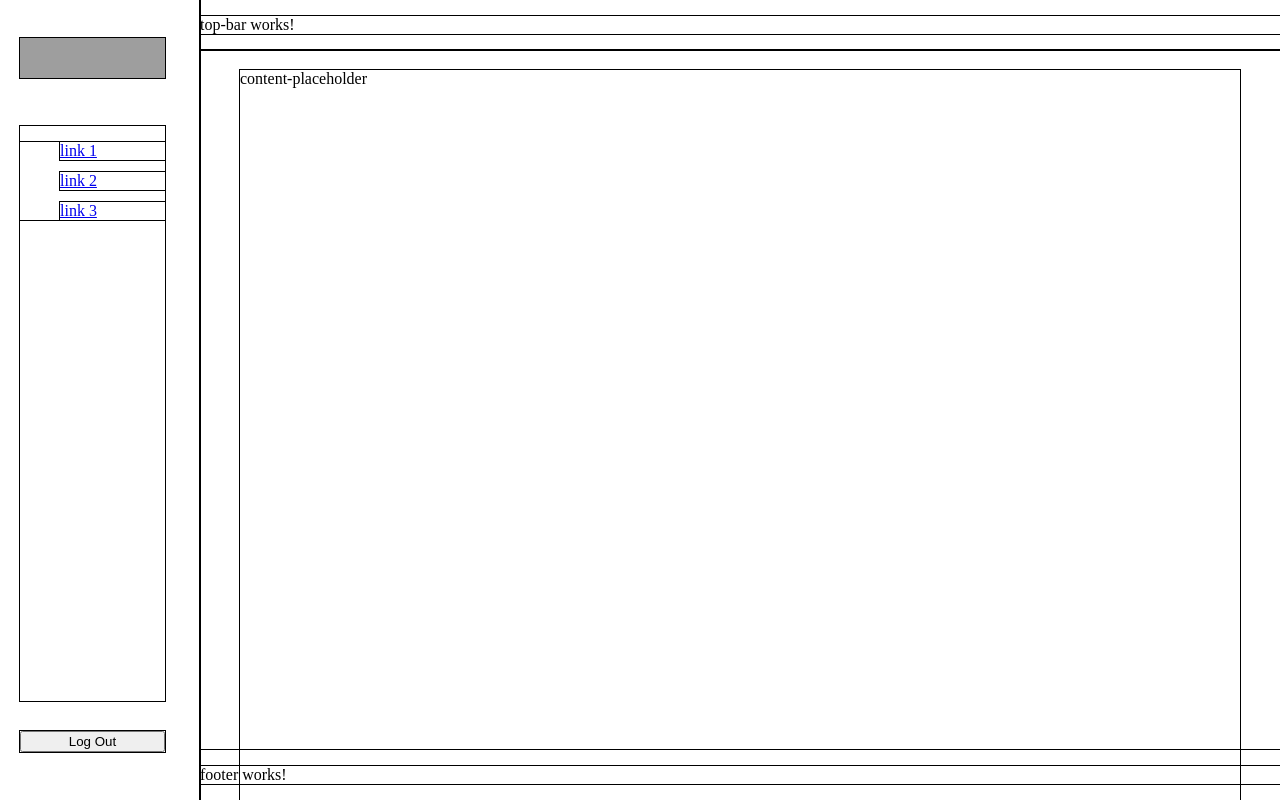
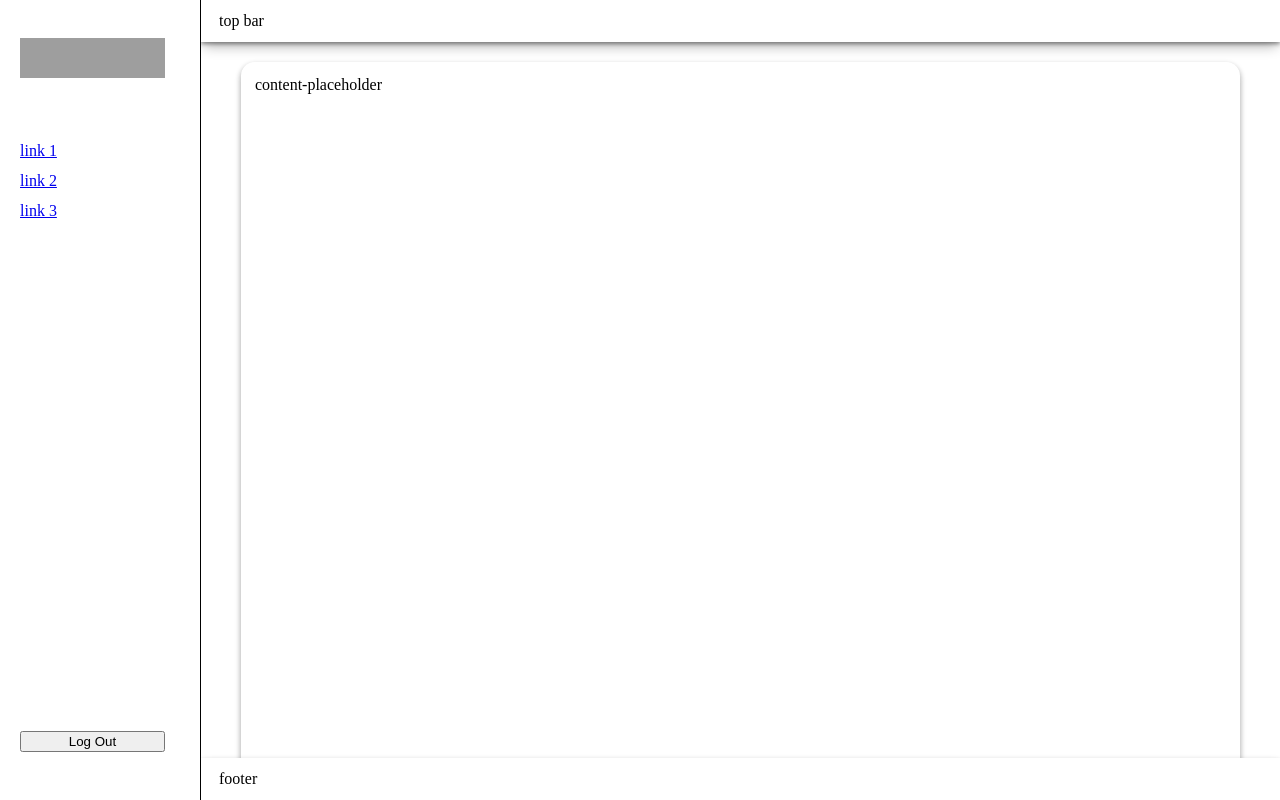
Before and after one commit to sohail-ansari02/soha-angular-layout, an Angular app: page / in a window 1280 px wide. Built offline with nearby package versions, Linux system fonts and the light colour scheme; grey boxes are pictures that could not be loaded.

Commit message:
skeleton is done

```diff
--- a/src/app/layout/components/footer/footer.component.html
+++ b/src/app/layout/components/footer/footer.component.html
@@ -1 +1 @@
-<p>footer works!</p>
+<footer class="footer">footer</footer>
--- a/src/app/layout/components/footer/footer.component.scss
+++ b/src/app/layout/components/footer/footer.component.scss
@@ -0,0 +1,3 @@
+.footer {
+  padding: 12px 18px;
+}
--- a/src/app/layout/components/side-nav/side-nav.component.scss
+++ b/src/app/layout/components/side-nav/side-nav.component.scss
@@ -26,6 +26,7 @@
     display: flex;
     flex-direction: column;
     gap: 12px;
+    padding: 0;
   }
   &__link {
     width: 100%;
--- a/src/app/layout/components/top-bar/top-bar.component.html
+++ b/src/app/layout/components/top-bar/top-bar.component.html
@@ -1 +1 @@
-<p>top-bar works!</p>
+<div class="top-bar">top bar</div>
--- a/src/app/layout/components/top-bar/top-bar.component.scss
+++ b/src/app/layout/components/top-bar/top-bar.component.scss
@@ -0,0 +1,3 @@
+.top-bar{
+  padding: 12px 18px;
+}
--- a/src/app/layout/layout.component.html
+++ b/src/app/layout/layout.component.html
@@ -3,7 +3,6 @@
   <div class="layout__container">
     <app-top-bar class="layout__top-bar"></app-top-bar>
     <div class="layout__content">
-
       <div style="height: 800px;">content-placeholder</div>
     </div>
     <app-footer class="layout__footer">footer</app-footer>
--- a/src/app/layout/layout.component.scss
+++ b/src/app/layout/layout.component.scss
@@ -17,19 +17,18 @@
   }
 
   &__top-bar {
-    z-index: 999;
-    position: sticky;
-    top: 0;
+    box-shadow: rgba(0, 0, 0, 0.4) 0px 2px 4px,
+      rgba(0, 0, 0, 0.3) 0px 7px 13px -3px, rgba(0, 0, 0, 0.2) 0px -3px 0px;
   }
   &__footer {
-    z-index: 999;
-    position: sticky;
-    bottom: 0;
+    box-shadow: rgba(0, 0, 0, 0.16) 0px 3px 6px, rgba(0, 0, 0, 0.23) 0px 3px 6px;
   }
 
   &__side-nav {
     overflow: auto;
     height: 100vh;
+
+    border-right: 1px solid black;
   }
   &__container {
     overflow: auto;
@@ -37,6 +36,14 @@
     grid-template-rows: auto 1fr auto;
   }
   &__content {
+    overflow: auto;
     padding: 20px 40px;
+
+    & > * {
+      box-shadow: rgba(0, 0, 0, 0.16) 0px 3px 6px,
+        rgba(0, 0, 0, 0.23) 0px 3px 6px;
+      border-radius: 14px;
+      padding: 14px;
+    }
   }
 }
--- a/src/styles.scss
+++ b/src/styles.scss
@@ -1,5 +1,5 @@
 *{
-  outline: 1px solid black;
+  // outline: 1px solid black;
 
 }
 
```
